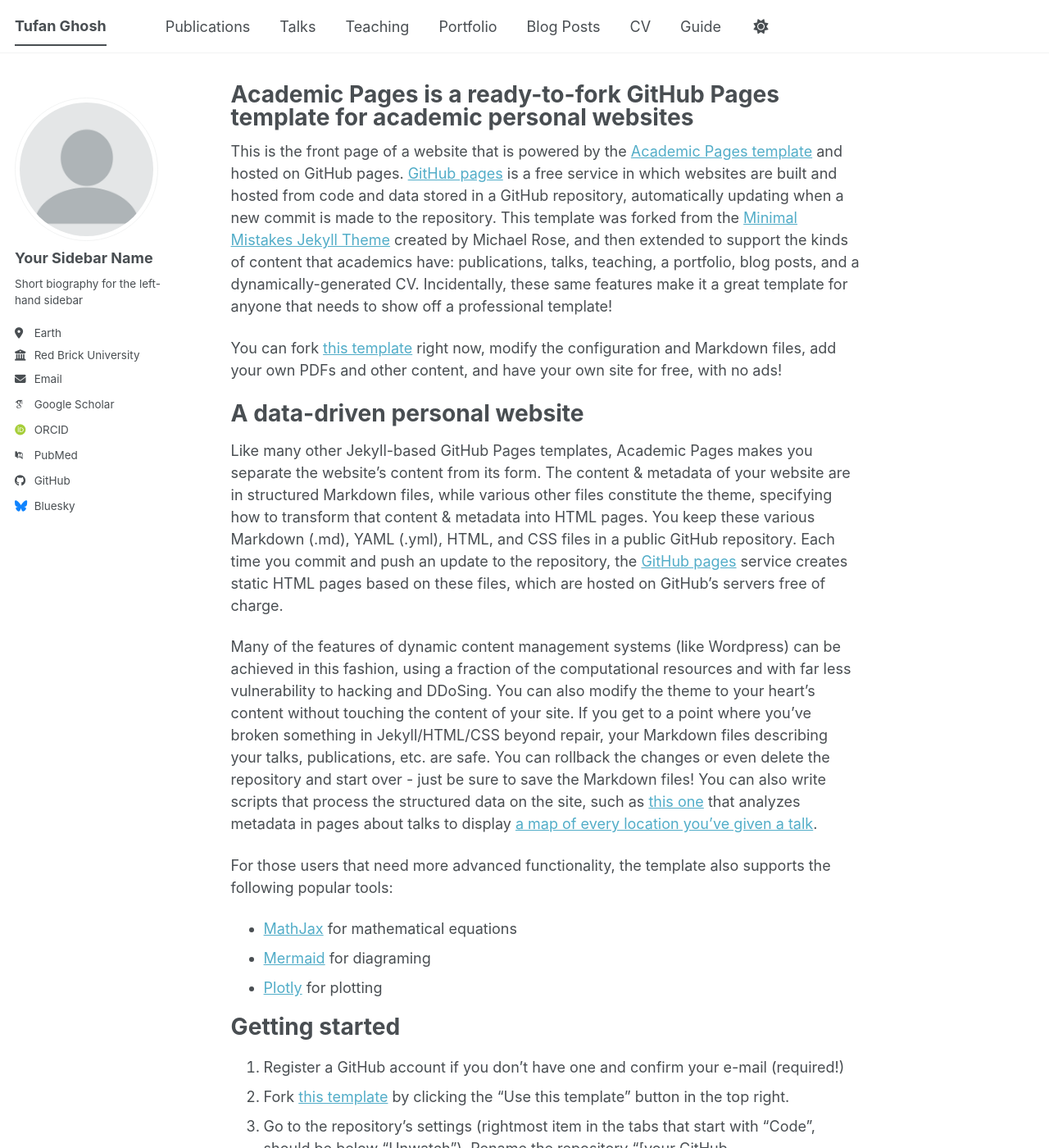
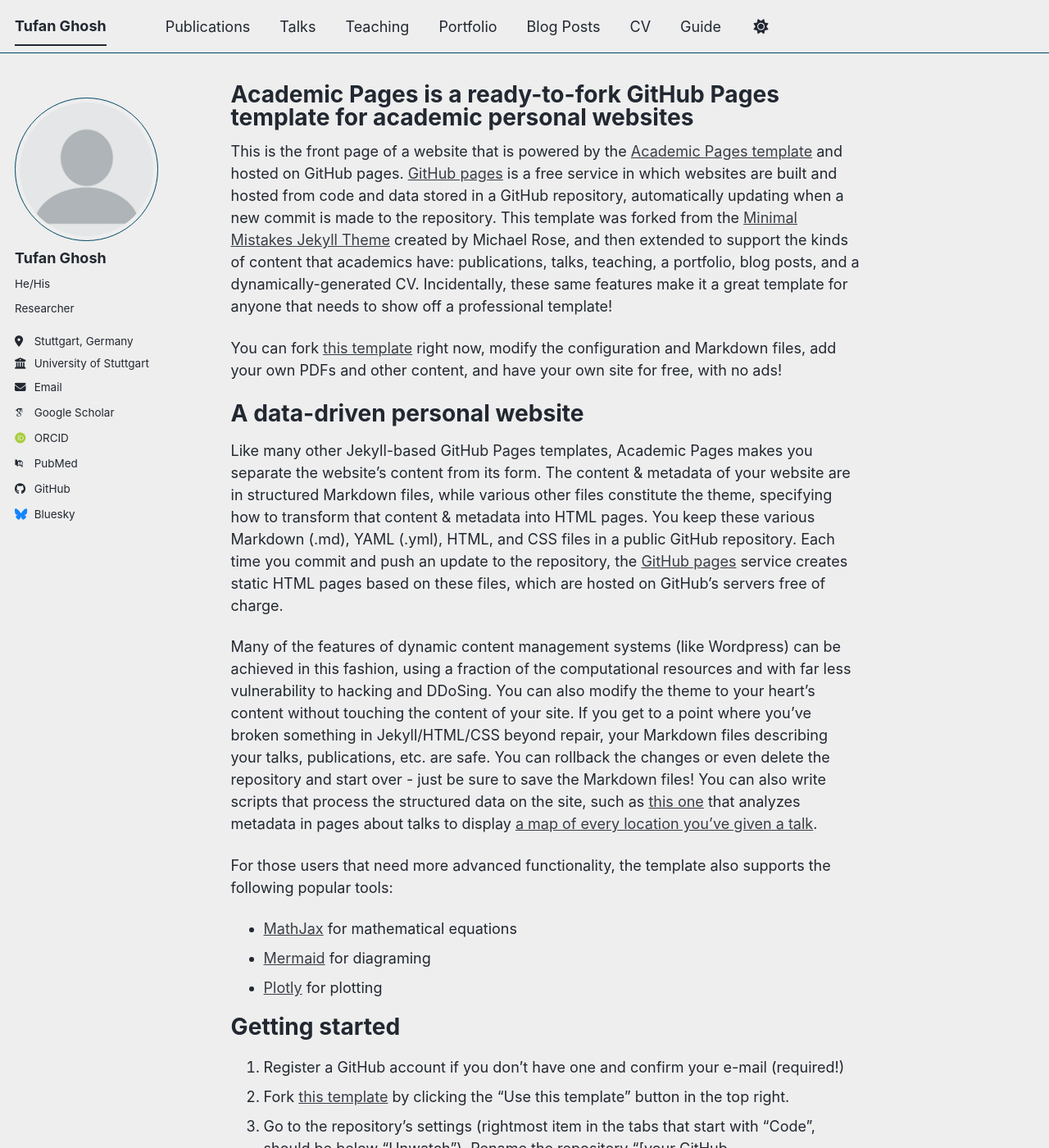
Before and after one commit to tufu0321/tufu0321.github.io, a Jekyll site: the page built from _pages/about.md, in a window 1280 px wide and 1400 px high. Shown: the whole window at 82% size. Built offline with Jekyll 4.4.1, drawn with Linux system fonts in a browser that asks for light colours; some web fonts are replaced; a script bundle is joined from its source files by our own code; library files that are not in the unit come from our copies.

Commit message:
Update _config.yml

```diff
--- a/_config.yml
+++ b/_config.yml
@@ -8,7 +8,7 @@
 
 # Basic Site Settings
 locale                   : "en-US"
-site_theme               : "default" # The available themes options are "default", "air", "sunrise", "mint", "dirt" and "contrast"
+site_theme               : "air" # The available themes options are "default", "air", "sunrise", "mint", "dirt" and "contrast"
 title                    : "Tufan Ghosh"
 title_separator          : "-"
 name                     : &name "Tufan Ghosh"
@@ -24,13 +24,13 @@
 author:
   # Biographic information
   avatar           : "profile.png"
-  name             : "Your Sidebar Name"
-  pronouns         : # example: "she/her"
-  bio              : "Short biography for the left-hand sidebar"
-  location         : "Earth"
-  employer         : "Red Brick University"
+  name             : "Tufan Ghosh"
+  pronouns         : "He/His" # example: "she/her"
+  bio              : "Researcher"
+  location         : "Stuttgart, Germany"
+  employer         : "University of Stuttgart"
   uri              : # URL
-  email            : "none@example.org"
+  email            : "tufan.ghosh[at]ians[dot]uni-stuttgart[dot]de"
 
   # Academic websites
   academia         : # URL
```
